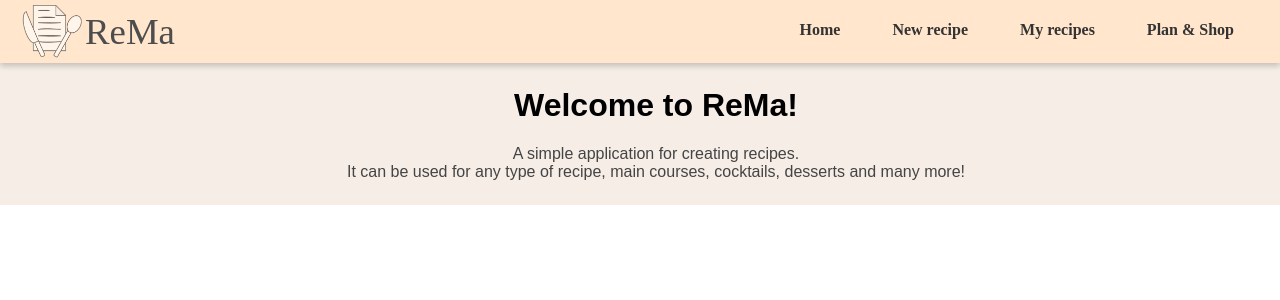
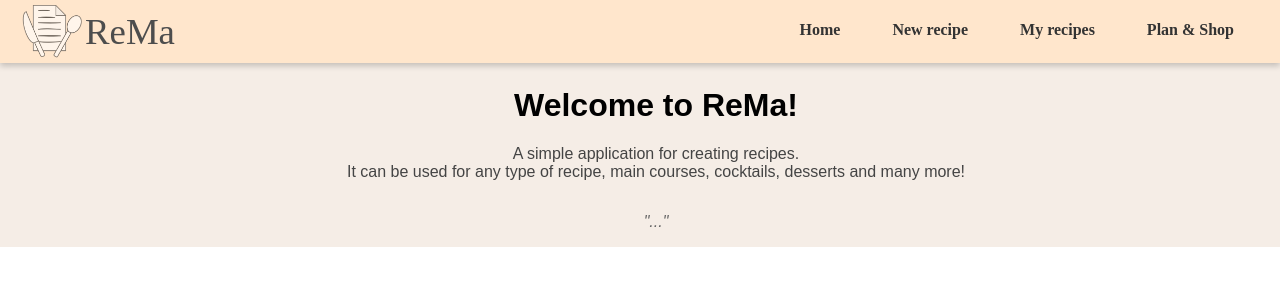
Before and after one commit to ktzanak/rema, a React (Vite) app in the folder rema-frontend/: page / in a window 1280 px wide. Shown: the top 300 px of the page. Built offline with nearby package versions, Linux system fonts and the light colour scheme; no server answers.

Commit message:
Loading rendering for the quote

```diff
--- a/rema-frontend/src/components/Home.jsx
+++ b/rema-frontend/src/components/Home.jsx
@@ -116,11 +116,9 @@ export default function Home({ onIntroEnd }) {
                 desserts and many more!
               </h4>
 
-              {quote && (
-                <blockquote>
-                  <em>"{quote}"</em>
-                </blockquote>
-              )}
+              <blockquote>
+                <em>{quote === null ? `"..."` : `"${quote}"`}</em>
+              </blockquote>
             </div>
           </div>
         </motion.div>
```
